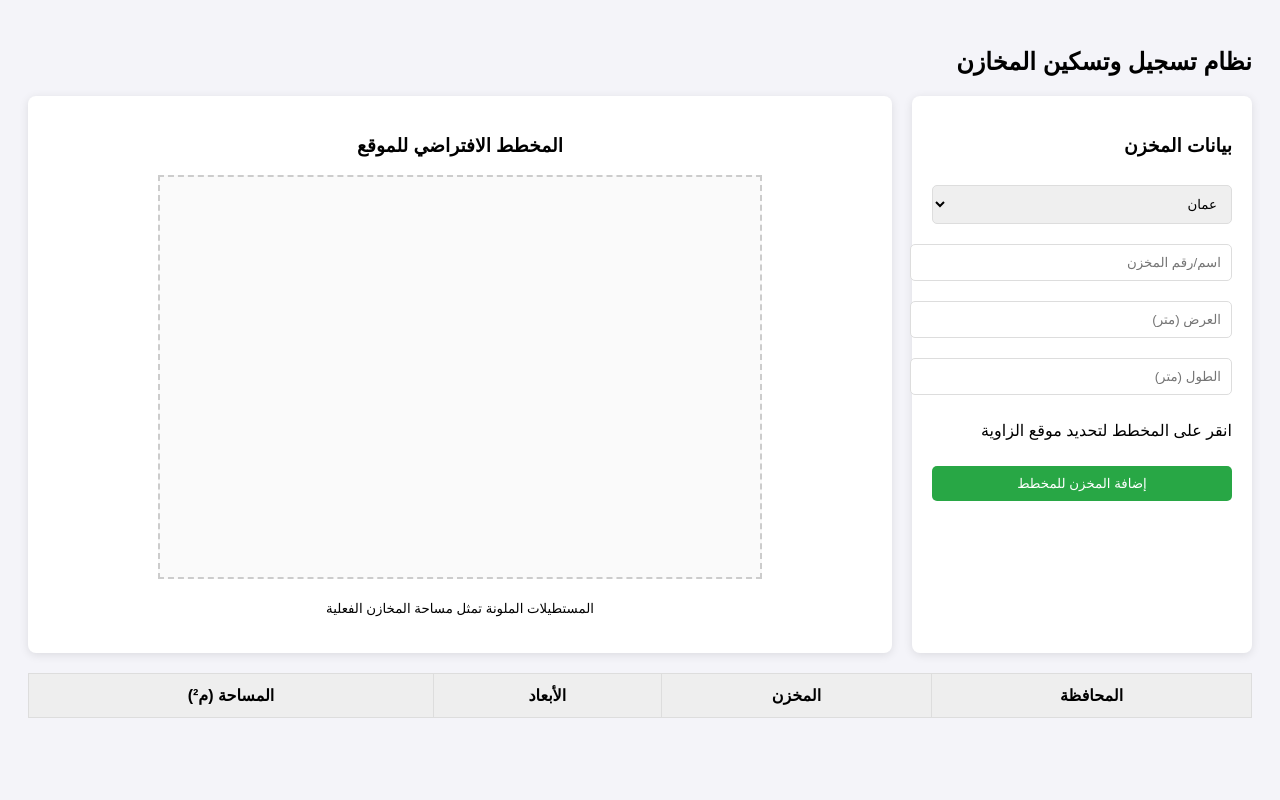
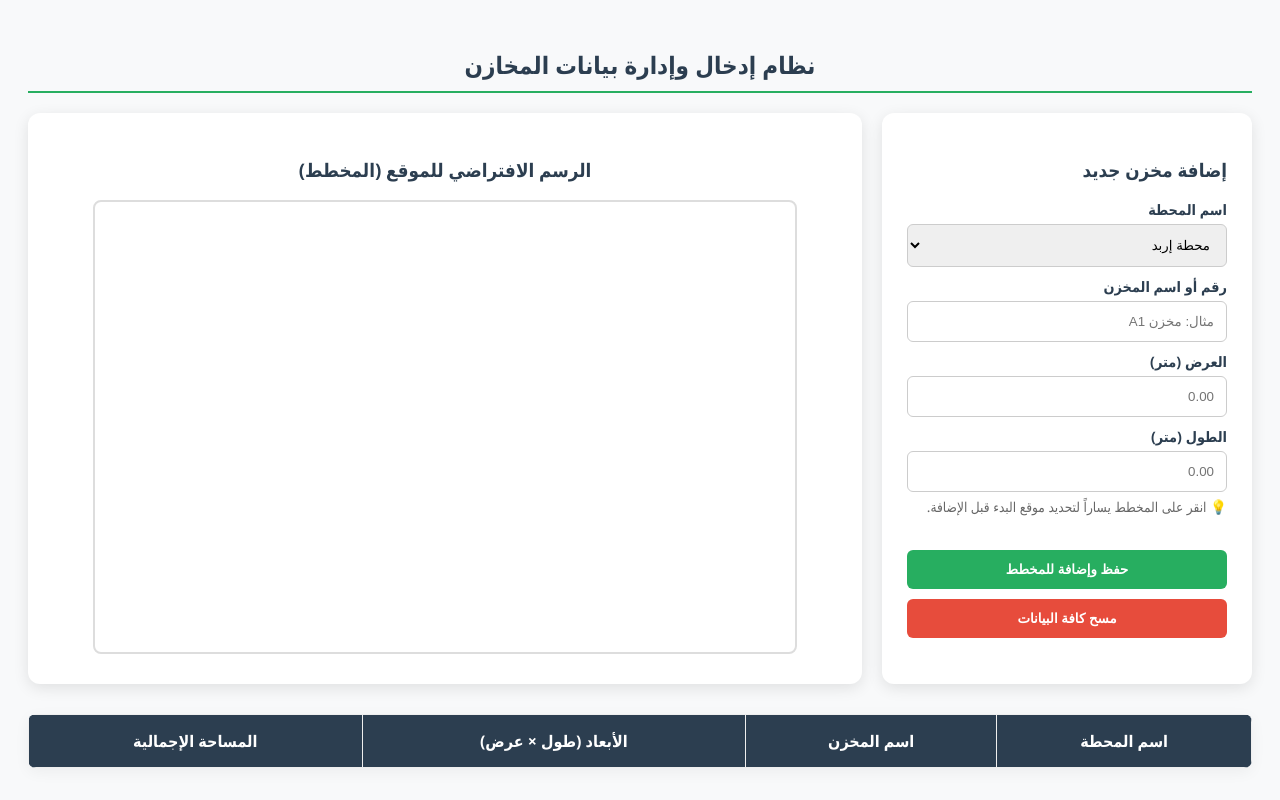
Before and after one commit to mgc-gas-prog/afaq_doc, a plain HTML site: page index.html in a window 1280 px wide. Drawn offline with Linux system fonts and the light colour scheme.

Commit message:
Update index.html

```diff
--- a/index.html
+++ b/index.html
@@ -2,103 +2,147 @@
 <html lang="ar" dir="rtl">
 <head>
     <meta charset="UTF-8">
-    <title>نظام إدارة المخازن الافتراضي</title>
+    <title>نظام إدخال بيانات المخازن - المحطات</title>
     <style>
-        body { font-family: sans-serif; background: #f4f4f9; padding: 20px; }
-        .container { display: flex; gap: 20px; }
-        .form-box { background: white; padding: 20px; border-radius: 8px; box-shadow: 0 2px 10px rgba(0,0,0,0.1); width: 300px; }
-        .map-box { background: white; padding: 20px; border-radius: 8px; box-shadow: 0 2px 10px rgba(0,0,0,0.1); flex-grow: 1; text-align: center; }
-        canvas { border: 2px dashed #ccc; background: #fafafa; cursor: crosshair; }
-        input, select, button { width: 100%; padding: 10px; margin: 10px 0; border: 1px solid #ddd; border-radius: 5px; }
-        button { background: #28a745; color: white; border: none; cursor: pointer; }
-        table { width: 100%; margin-top: 20px; border-collapse: collapse; background: white; }
-        th, td { border: 1px solid #ddd; padding: 12px; text-align: center; }
-        th { background: #eee; }
+        :root { --primary: #2c3e50; --secondary: #27ae60; --bg: #f8f9fa; }
+        body { font-family: 'Segoe UI', Tahoma, Geneva, Verdana, sans-serif; background: var(--bg); padding: 20px; color: var(--primary); }
+        h2 { text-align: center; color: var(--primary); border-bottom: 2px solid var(--secondary); padding-bottom: 10px; }
+        .container { display: flex; gap: 20px; flex-wrap: wrap; margin-top: 20px; }
+        .form-box { background: white; padding: 25px; border-radius: 12px; box-shadow: 0 4px 15px rgba(0,0,0,0.1); width: 320px; }
+        .map-box { background: white; padding: 25px; border-radius: 12px; box-shadow: 0 4px 15px rgba(0,0,0,0.1); flex-grow: 1; min-width: 400px; text-align: center; }
+        canvas { border: 2px solid #ddd; background: #fff; border-radius: 8px; cursor: crosshair; max-width: 100%; }
+        label { display: block; margin-top: 10px; font-weight: bold; font-size: 0.9em; }
+        input, select, button { width: 100%; padding: 12px; margin-top: 5px; border: 1px solid #ccc; border-radius: 6px; box-sizing: border-box; }
+        button { background: var(--secondary); color: white; border: none; cursor: pointer; font-weight: bold; margin-top: 20px; transition: 0.3s; }
+        button:hover { background: #219150; }
+        table { width: 100%; margin-top: 30px; border-collapse: collapse; background: white; border-radius: 8px; overflow: hidden; box-shadow: 0 4px 15px rgba(0,0,0,0.05); }
+        th, td { border: 1px solid #eee; padding: 15px; text-align: center; }
+        th { background: var(--primary); color: white; }
+        .instruction { color: #666; font-size: 0.85em; margin-top: 5px; }
     </style>
 </head>
 <body>
 
-    <h2>نظام تسجيل وتسكين المخازن</h2>
+    <h2>نظام إدخال وإدارة بيانات المخازن</h2>
 
     <div class="container">
         <div class="form-box">
-            <h3>بيانات المخزن</h3>
-            <select id="city">
-                <option>عمان</option>
-                <option>إربد</option>
-                <option>الزرقاء</option>
-            </select>
-            <input type="text" id="storeName" placeholder="اسم/رقم المخزن">
-            <input type="number" id="width" placeholder="العرض (متر)">
-            <input type="number" id="length" placeholder="الطول (متر)">
-            <p>انقر على المخطط لتحديد موقع الزاوية</p>
-            <button onclick="addStore()">إضافة المخزن للمخطط</button>
+            <h3>إضافة مخزن جديد</h3>
+
+            <label>اسم المحطة</label>
+            <select id="stationName">
+                </select>
+
+            <label>رقم أو اسم المخزن</label>
+            <input type="text" id="storeId" placeholder="مثال: مخزن A1">
+
+            <label>العرض (متر)</label>
+            <input type="number" id="width" placeholder="0.00">
+
+            <label>الطول (متر)</label>
+            <input type="number" id="length" placeholder="0.00">
+
+            <p class="instruction">💡 انقر على المخطط يساراً لتحديد موقع البدء قبل الإضافة.</p>
+            <button onclick="addStore()">حفظ وإضافة للمخطط</button>
+            <button onclick="clearData()" style="background:#e74c3c; margin-top:10px;">مسح كافة البيانات</button>
         </div>
 
         <div class="map-box">
-            <h3>المخطط الافتراضي للموقع</h3>
-            <canvas id="mapCanvas" width="600" height="400"></canvas>
-            <p><small>المستطيلات الملونة تمثل مساحة المخازن الفعلية</small></p>
+            <h3>الرسم الافتراضي للموقع (المخطط)</h3>
+            <canvas id="mapCanvas" width="700" height="450"></canvas>
         </div>
     </div>
 
     <table id="dataTable">
         <thead>
             <tr>
-                <th>المحافظة</th>
-                <th>المخزن</th>
-                <th>الأبعاد</th>
-                <th>المساحة (م²)</th>
+                <th>اسم المحطة</th>
+                <th>اسم المخزن</th>
+                <th>الأبعاد (طول × عرض)</th>
+                <th>المساحة الإجمالية</th>
             </tr>
         </thead>
         <tbody></tbody>
     </table>
 
     <script>
+        const stations = ["محطة المطار2", "محطة ناعور", "محطة الجامعه", "محطة طبربور", "محطة الحرية", "محطة المفرق1", "محطة الشيديه", "محطة إربد", "محطة بليلا", "محطة الزرقاء خو", "محطة الحزام1", "محطة الزرقاء", "محطة الطفيلة 2", "محطة صويلح", "محطة المركز الثقافي", "محطة جرش باب عمان", "محطة البقعة", "محطة ماركا البلد", "محطة الشميساني", "محطة القسطل", "محطة السرو 2", "محطة الجيزة", "محطة البيادر", "محطة القطرانه 1", "محطة العقبة (المطار)", "محطة وادي رم", "محطة مادبا1", "محطة النعيمه", "محطة الحصن 1", "محطة الحرة الزرقاء", "محطة عجلون", "محطة وادي صقرة", "محطة البحر الميت1", "محطة معان1", "محطة السلط"];
+
+        const select = document.getElementById('stationName');
         const canvas = document.getElementById('mapCanvas');
         const ctx = canvas.getContext('2d');
         let lastClick = { x: 50, y: 50 };
+        let savedStores = JSON.parse(localStorage.getItem('stores')) || [];
 
-        // تسجيل إحداثيات النقر على الخريطة
-        canvas.addEventListener('click', (e) => {
+        // تعبئة قائمة المحطات
+        stations.sort().forEach(s => {
+            let opt = document.createElement('option');
+            opt.value = s;
+            opt.innerHTML = s;
+            select.appendChild(opt);
+        });
+
+        // تحديد الموقع على الكانفاس
+        canvas.addEventListener('mousedown', (e) => {
             const rect = canvas.getBoundingClientRect();
             lastClick.x = e.clientX - rect.left;
             lastClick.y = e.clientY - rect.top;
-
-            // رسم نقطة مؤقتة لمكان النقر
+            drawAll(); // إعادة رسم لتوضيح نقطة النقر
             ctx.fillStyle = "red";
-            ctx.beginPath();
-            ctx.arc(lastClick.x, lastClick.y, 3, 0, Math.PI * 2);
-            ctx.fill();
+            ctx.beginPath(); ctx.arc(lastClick.x, lastClick.y, 4, 0, Math.PI*2); ctx.fill();
         });
 
         function addStore() {
-            const name = document.getElementById('storeName').value;
+            const station = document.getElementById('stationName').value;
+            const id = document.getElementById('storeId').value;
             const w = parseFloat(document.getElementById('width').value);
             const l = parseFloat(document.getElementById('length').value);
-            const city = document.getElementById('city').value;
 
-            if(!name || !w || !l) return alert("يرجى تعبئة كافة البيانات");
+            if(!id || !w || !l) { alert("يرجى إكمال البيانات"); return; }
 
-            const area = w * l;
+            const newStore = { station, id, w, l, x: lastClick.x, y: lastClick.y, area: (w*l).toFixed(2) };
+            savedStores.push(newStore);
+            localStorage.setItem('stores', JSON.stringify(savedStores));
 
-            // 1. رسم المخزن على المخطط (بمقياس رسم بسيط 1 متر = 5 بكسل)
-            ctx.fillStyle = "rgba(40, 167, 69, 0.5)";
-            ctx.strokeStyle = "#28a745";
-            ctx.fillRect(lastClick.x, lastClick.y, w * 5, l * 5);
-            ctx.strokeRect(lastClick.x, lastClick.y, w * 5, l * 5);
+            drawAll();
+            updateTable();
+            document.getElementById('storeId').value = "";
+        }
 
-            ctx.fillStyle = "#000";
-            ctx.fillText(name, lastClick.x + 5, lastClick.y + 15);
+        function drawAll() {
+            ctx.clearRect(0, 0, canvas.width, canvas.height);
+            savedStores.forEach(s => {
+                ctx.fillStyle = "rgba(39, 174, 96, 0.3)";
+                ctx.strokeStyle = "#27ae60";
+                ctx.lineWidth = 2;
+                ctx.fillRect(s.x, s.y, s.w * 5, s.l * 5); // مقياس رسم 1متر = 5 بكسل
+                ctx.strokeRect(s.x, s.y, s.w * 5, s.l * 5);
+                ctx.fillStyle = "#2c3e50";
+                ctx.font = "12px Arial";
+                ctx.fillText(s.id, s.x + 5, s.y + 15);
+            });
+        }
 
-            // 2. إضافة البيانات للجدول
-            const table = document.getElementById('dataTable').getElementsByTagName('tbody')[0];
-            const row = table.insertRow();
-            row.innerHTML = `<td>${city}</td><td>${name}</td><td>${l}x${w}</td><td>${area}</td>`;
+        function updateTable() {
+            const tbody = document.querySelector('#dataTable tbody');
+            tbody.innerHTML = "";
+            savedStores.forEach(s => {
+                const row = `<tr><td>${s.station}</td><td>${s.id}</td><td>${s.l}م × ${s.w}م</td><td>${s.area} م²</td></tr>`;
+                tbody.innerHTML += row;
+            });
+        }
 
-            // تفريغ الحقول
-            document.getElementById('storeName').value = "";
+        function clearData() {
+            if(confirm("هل أنت متأكد من مسح جميع البيانات؟")) {
+                localStorage.removeItem('stores');
+                savedStores = [];
+                drawAll();
+                updateTable();
+            }
         }
+
+        // تحميل البيانات عند فتح الصفحة
+        window.onload = () => { drawAll(); updateTable(); };
     </script>
 </body>
 </html>
```
